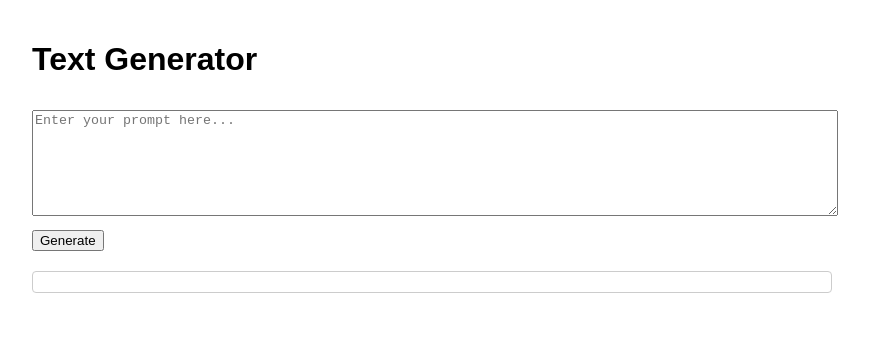
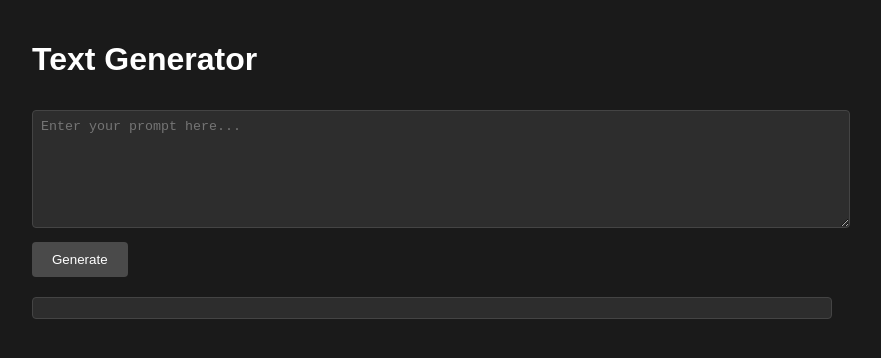
Before and after one commit to breardon2011/local_model, a plain HTML site: page index.html in a window 1280 px wide. Shown: the whole page, without its empty margins (208-1089 px from the left). Drawn offline with Linux system fonts and the light colour scheme.

Commit message:
add req for mac, dark mode

```diff
--- a/index.html
+++ b/index.html
@@ -8,17 +8,36 @@
         max-width: 800px;
         margin: 0 auto;
         padding: 20px;
+        background-color: #1a1a1a; /* Dark background */
+        color: #ffffff; /* White text */
       }
       textarea {
         width: 100%;
         height: 100px;
         margin: 10px 0;
+        background-color: #2d2d2d; /* Darker input background */
+        color: #ffffff; /* White text in textarea */
+        border: 1px solid #444;
+        border-radius: 4px;
+        padding: 8px;
       }
       #response {
         margin-top: 20px;
         padding: 10px;
-            border: 1px solid #ccc;
+        border: 1px solid #444;
         border-radius: 4px;
+        background-color: #2d2d2d; /* Darker response background */
+      }
+      button {
+        background-color: #4a4a4a; /* Dark button */
+        color: white;
+        border: none;
+        padding: 10px 20px;
+        border-radius: 4px;
+        cursor: pointer;
+      }
+      button:hover {
+        background-color: #5a5a5a; /* Slightly lighter on hover */
       }
     </style>
   </head>
@@ -30,23 +49,23 @@
 
     <script>
       async function generateText() {
-            const prompt = document.getElementById('prompt').value;
-            const responseDiv = document.getElementById('response');
+        const prompt = document.getElementById("prompt").value;
+        const responseDiv = document.getElementById("response");
 
         try {
-                responseDiv.textContent = 'Generating...';
-                const response = await fetch('http://localhost:8000/generate', {
-                    method: 'POST',
+          responseDiv.textContent = "Generating...";
+          const response = await fetch("http://localhost:8000/generate", {
+            method: "POST",
             headers: {
-                        'Content-Type': 'application/json',
+              "Content-Type": "application/json",
             },
-                    body: JSON.stringify({ prompt: prompt })
+            body: JSON.stringify({ prompt: prompt }),
           });
 
           const data = await response.json();
           responseDiv.textContent = data.response;
         } catch (error) {
-                responseDiv.textContent = 'Error: ' + error.message;
+          responseDiv.textContent = "Error: " + error.message;
         }
       }
     </script>
```
Also changed, not shown: requirements_mac.txt (added), 1 other file. Lines whose indentation alone changed are shown as unchanged.
